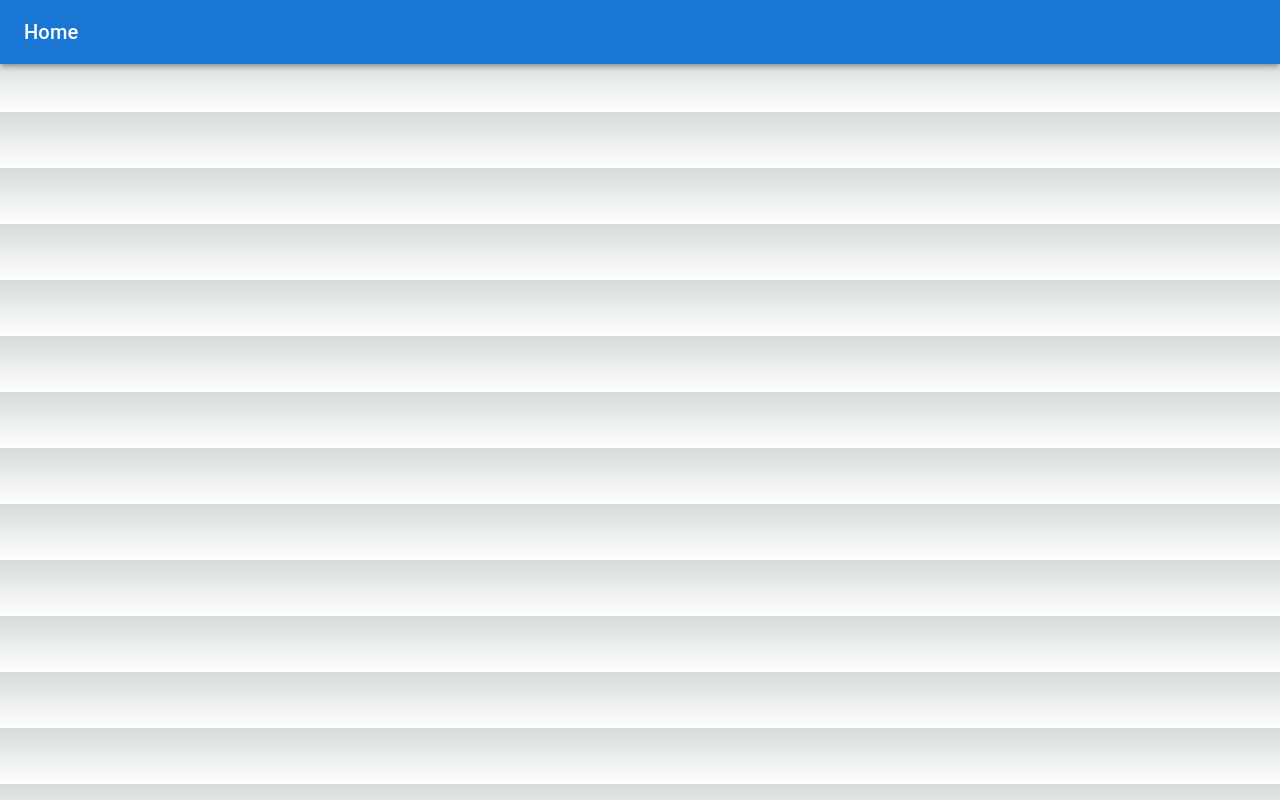
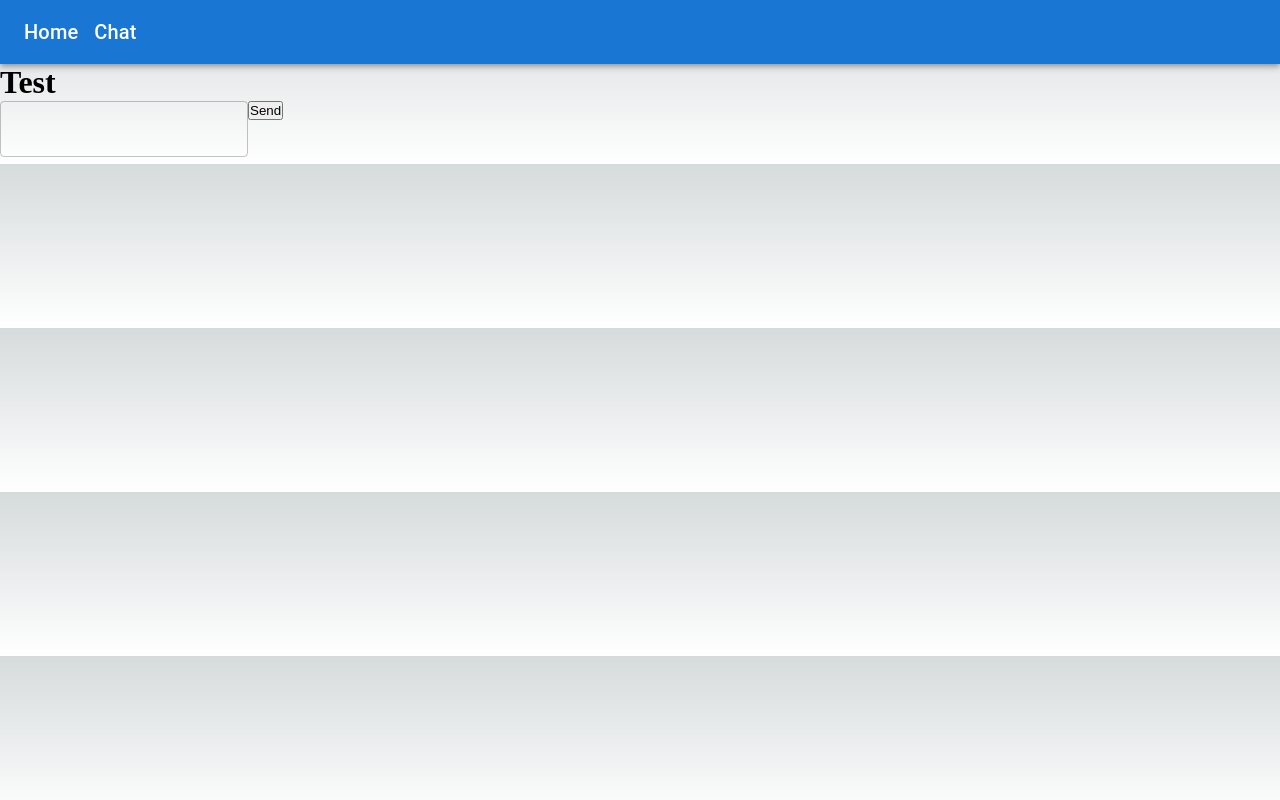
Before and after one commit to Probablymegs/serene-script, a Next.js app in the folder serene-script-nextjs-client/: page /chat in a window 1280 px wide. Built offline with nearby package versions, Linux system fonts and the light colour scheme.

Commit message:
fixed appbar

```diff
--- a/serene-script-nextjs-client/components/NavBar.js
+++ b/serene-script-nextjs-client/components/NavBar.js
@@ -1,20 +1,29 @@
-import Link from 'next/link'
+import Link from "next/link";
 
-import AppBar from '@mui/material/AppBar';
-import Toolbar from '@mui/material/Toolbar';
-import Typography from '@mui/material/Typography';
-import Menu from '@mui/material/Menu';
-
+import AppBar from "@mui/material/AppBar";
+import Toolbar from "@mui/material/Toolbar";
+import Typography from "@mui/material/Typography";
+import Menu from "@mui/material/Menu";
+import Box from "@mui/material/Box"
 
 export default function NavBar(props) {
-  return <AppBar>
-    <Toolbar>
-      <Link href="/"/*insert reference page here*/>
-        <Typography variant="h6" component="div" sx={{ flexGrow: 1 }}>
-          Home
-        </Typography></Link>
-      <Menu>
-        </Menu>
-    </Toolbar>
-  </AppBar>
+    return (
+        <Box>
+            <AppBar position="static">
+                <Toolbar>
+                    <Link href="/" /*insert reference page here*/>
+                        <Typography variant="h6" component="div" sx={{ flexGrow: 1 }}>
+                            Home
+                        </Typography>
+                    </Link>
+                    <Link href="/chat">
+                        <Typography variant="h6" component="div" sx={{ flexGrow: 1, marginLeft: "1rem" }}>
+                            Chat
+                        </Typography>
+                    </Link>
+                    <Menu></Menu>
+                </Toolbar>
+            </AppBar>
+        </Box>
+    );
 }
--- a/serene-script-nextjs-client/pages/chat.js
+++ b/serene-script-nextjs-client/pages/chat.js
@@ -1,6 +1,6 @@
 import NavBar from "@/components/NavBar";
 import { Button, useInput } from "@mui/base";
-import { TextField } from "@mui/material";
+import { Box, TextField } from "@mui/material";
 import Head from "next/head";
 import { useState } from "react";
 
@@ -14,8 +14,8 @@ export default function Chat() {
         if (sessionId == -1) {
             setSessionId(response.sessionId);
         }
-        console.log(response.response)
-    }
+        console.log(response.response);
+    };
 
     return (
         <>
@@ -26,12 +26,11 @@ export default function Chat() {
                 <link rel="icon" href="/favicon.ico" />
             </Head>
             <NavBar />
-            <main>
-                <div>
-                    <TextField value={userInput} onChange={(event) => setUserInput(event.target.value)} />
-                    <Button onClick={handleSendChat}>Send</Button>
-                </div>
-            </main>
+            <Box height={100}>
+                <h1>Test</h1>
+                <TextField value={userInput} onChange={(event) => setUserInput(event.target.value)} />
+                <Button onClick={handleSendChat}>Send</Button>
+            </Box>
         </>
     );
 }
```
